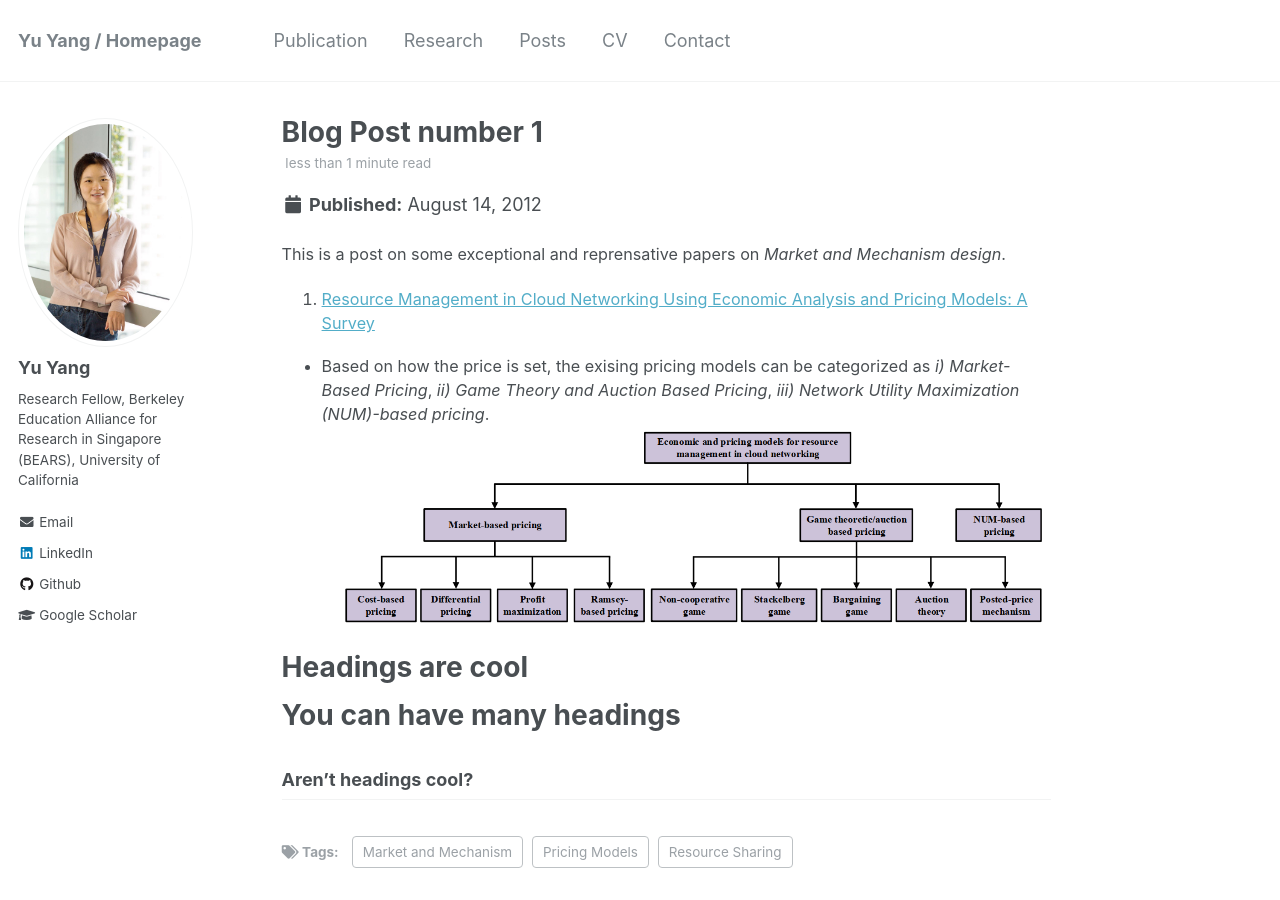
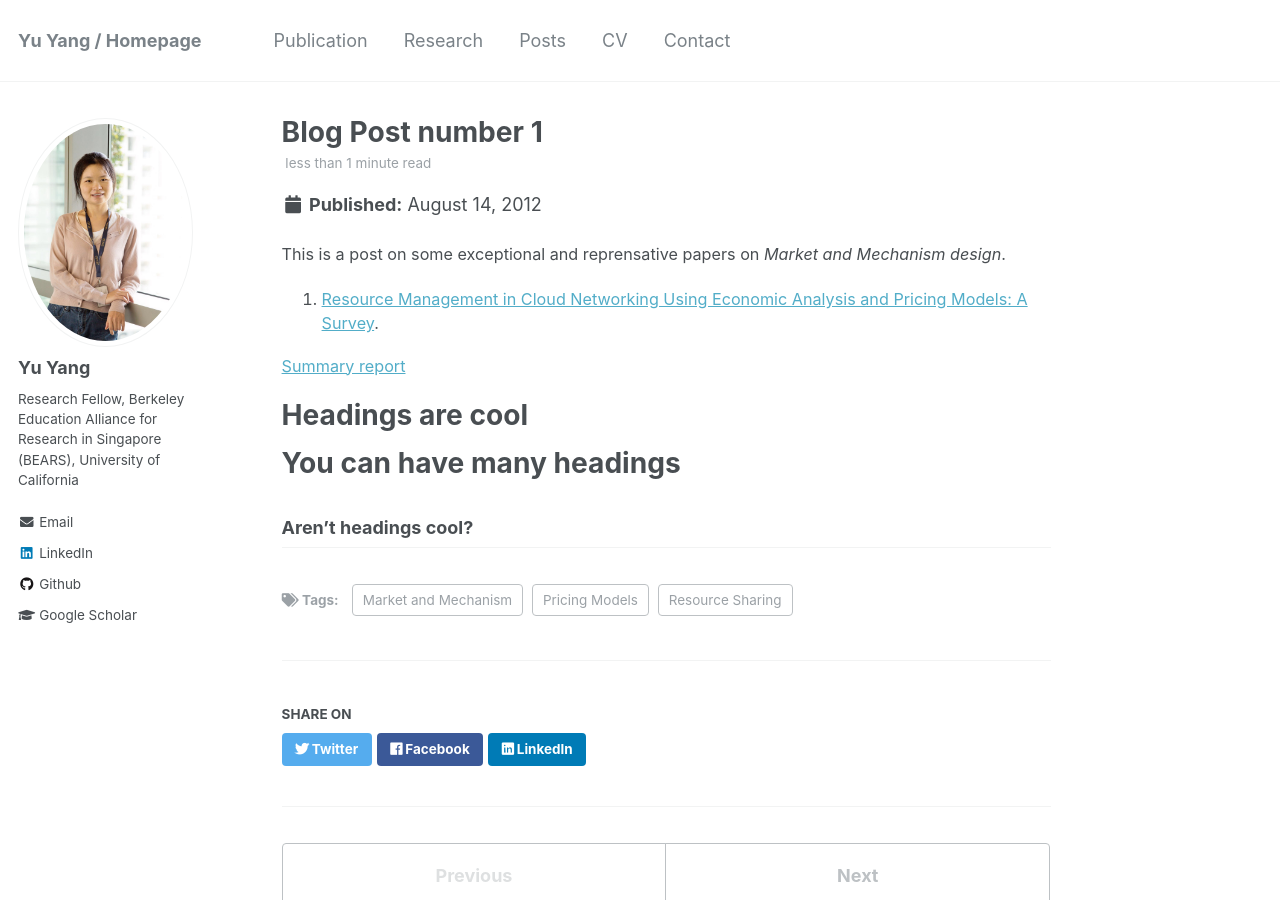
Before and after one commit to yangyu-berkeley/yangyu-berkeley.github.io, a Jekyll site: the page built from _posts/2012-08-14-blog-post-1.md, in a window 1280 px wide and 900 px high. Built offline with Jekyll 4.4.1, drawn with Linux system fonts in a browser that asks for light colours.

Commit message:
Update 2012-08-14-blog-post-1.md

```diff
--- a/_posts/2012-08-14-blog-post-1.md
+++ b/_posts/2012-08-14-blog-post-1.md
@@ -9,10 +9,9 @@ tags:
 ---
 
 This is a post on some exceptional and reprensative papers on *Market and Mechanism design*.
-1. [Resource Management in Cloud Networking Using Economic Analysis and Pricing Models: A Survey](https://ieeexplore.ieee.org/abstract/document/7807328)
+1. [Resource Management in Cloud Networking Using Economic Analysis and Pricing Models: A Survey](https://ieeexplore.ieee.org/abstract/document/7807328). <br/>
 
-- Based on how the price is set, the exising pricing models can be categorized as *i) Market-Based Pricing*, *ii) Game Theory and Auction Based Pricing*, *iii) Network Utility Maximization (NUM)-based pricing*.
-<img src='/images/PriceModels.PNG'>
+[Summary report]()
 
 Headings are cool
 ======
```
